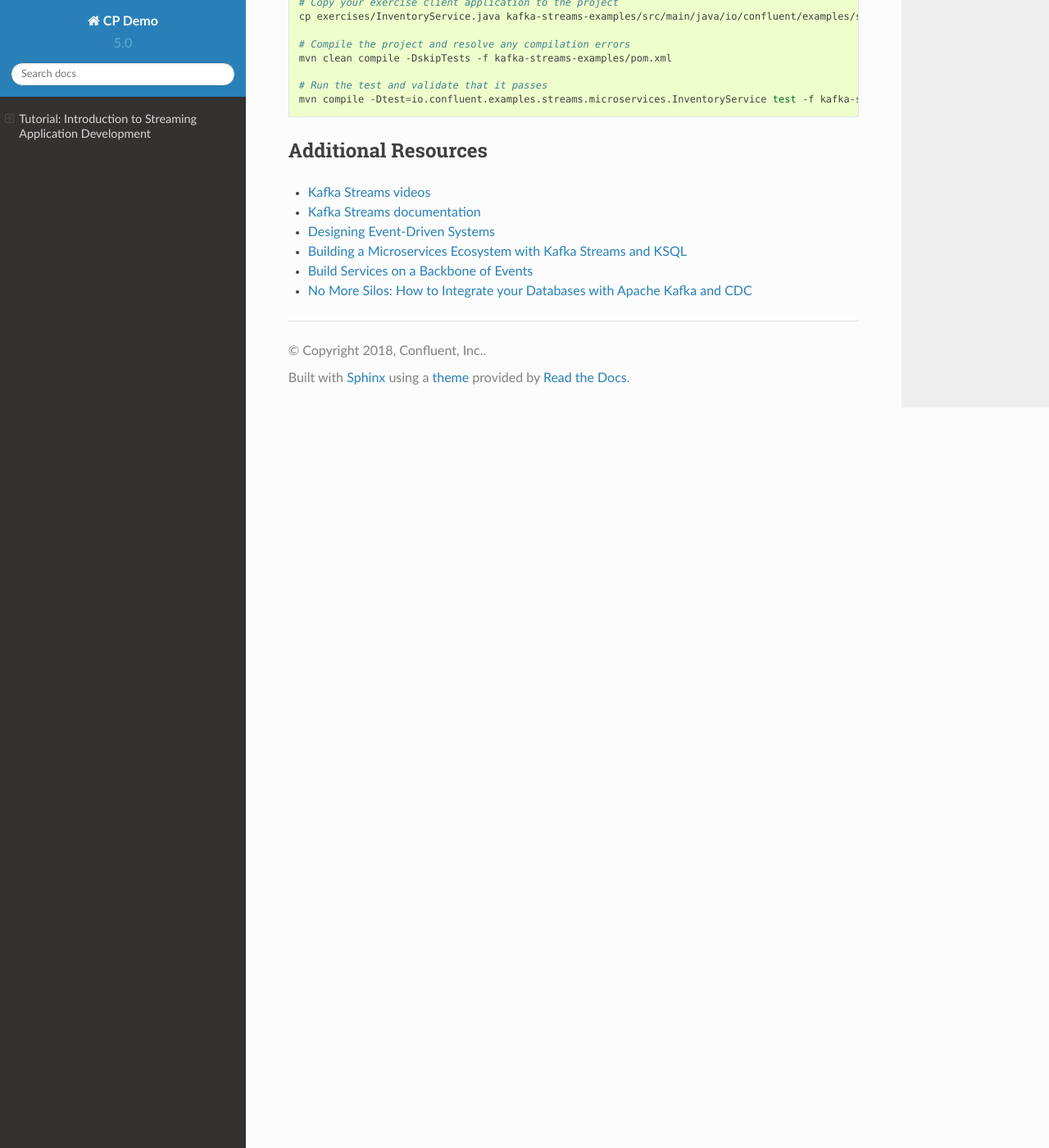
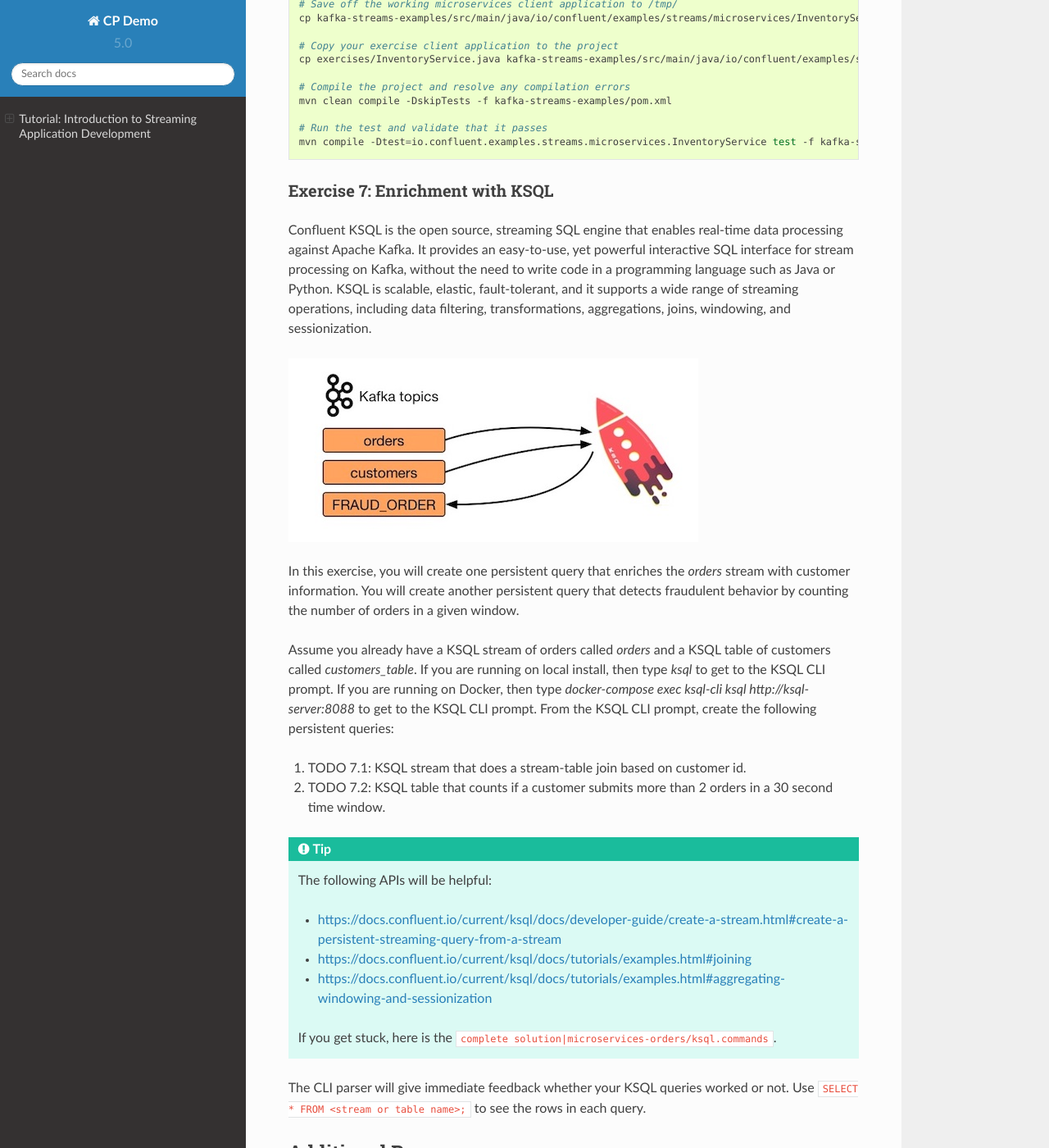
Before and after one commit to confluentinc/examples, a Sphinx documentation site: the page built from microservices-orders/docs/index.rst, in a window 1280 px wide and 1400 px high, scrolled down 17591 px. Shown: the whole window at 82% size. Built offline with Sphinx 7.4.7 and the Read the Docs theme 2.0.0, drawn with Linux system fonts in a browser that asks for light colours; cross-references to code outside the pages are shown as plain code; some of the changed text lies outside the part shown.

Commit message:
DEVX-534: add KSQL diagrams/explanations/exercises  to microservices-orders (#70)

```diff
--- a/microservices-orders/docs/index.rst
+++ b/microservices-orders/docs/index.rst
@@ -34,7 +35,11 @@
 
 The Orders Service also includes a blocking HTTP GET so that clients can read their own writes. In this way we bridge the synchronous, blocking paradigm of a Restful interface with the asynchronous, non-blocking processing performed server-side.
 
-Finally there is a simple service that sends emails and another that collates orders and makes them available in a search index using Elasticsearch.
+There is a simple service that sends emails and another that collates orders and makes them available in a search index using Elasticsearch.
+
+Finally, KSQL is running with persistent queries to enrich streams and to also check for fraudulent behavior.
+
+Here is a diagram of the microservices and the related Kafka topics.
 
 .. figure:: images/microservices-exercises-combined.jpg
     :alt: image
@@ -69,7 +74,7 @@
 
 * JDBC source connector: reads from a sqlite database that has a table of customers information and writes the data to a Kafka topic, using Connect transforms to add a key to each message
 * Elasticsearch sink connector: pushes data from a Kafka topic to Elasticsearch
-* KSQL: creates streams and tables and joins data from a STREAM of orders with a TABLE of customer data
+* KSQL: another variant of a fraud detection microservice
 
 +-------------------------------------+-----------------------+-------------------------+
 | Other Clients                       | Consumes From         | Produces To             |
@@ -155,6 +160,7 @@
 * Exercise 4: Filtering and Branching
 * Exercise 5: Stateful Operations
 * Exercise 6: State Stores
+* Exercise 7: Enrichment with KSQL
 
 For each exercise:
 
@@ -219,7 +225,7 @@
 
 5. If you are running |cpe| (local or Docker) you can see a lot more information in Confluent Control Center:
 
-   * `KSQL tab <http://localhost:9021/development/ksql/localhost%3A8088/streams>`__ : view KSQL streams and tables, and to create KSQL queries. Otherwise, run the KSQL CLI `ksql http://localhost:8088`. To get started, run the query `SELECT * FROM ORDERS;`
+   * `KSQL tab <http://localhost:9021/development/ksql/localhost%3A8088/streams>`__ : view KSQL streams and tables, and to create KSQL queries. Otherwise, run the KSQL CLI `ksql http://localhost:8088`. To get started, run the query ``SELECT * FROM ORDERS;``
    * `Kafka Connect tab <http://localhost:9021/management/connect/>`__ : view the JDCB source connector and Elasticsearch sink connector.
    * `Streams monitoring tab <http://localhost:9021/monitoring/streams>`__ : view the throughput and latency performance of the microservices
 
@@ -578,6 +584,42 @@
       mvn compile -Dtest=io.confluent.examples.streams.microservices.InventoryService test -f kafka-streams-examples/pom.xml
 
 
+Exercise 7: Enrichment with KSQL
+~~~~~~~~~~~~~~~~~~~~~~~~~~~~~~~~
+
+Confluent KSQL is the open source, streaming SQL engine that enables real-time data processing against Apache Kafka.
+It provides an easy-to-use, yet powerful interactive SQL interface for stream processing on Kafka, without the need to write code in a programming language such as Java or Python.
+KSQL is scalable, elastic, fault-tolerant, and it supports a wide range of streaming operations, including data filtering, transformations, aggregations, joins, windowing, and sessionization.
+
+.. figure:: images/microservices-exercise-7.jpg
+    :alt: image
+
+In this exercise, you will create one persistent query that enriches the `orders` stream with customer information.
+You will create another persistent query that detects fraudulent behavior by counting the number of orders in a given window.
+
+Assume you already have a KSQL stream of orders called `orders` and a KSQL table of customers called `customers_table`.
+If you are running on local install, then type `ksql` to get to the KSQL CLI prompt.
+If you are running on Docker, then type `docker-compose exec ksql-cli ksql http://ksql-server:8088` to get to the KSQL CLI prompt.
+From the KSQL CLI prompt, create the following persistent queries:
+
+#. TODO 7.1: KSQL stream that does a stream-table join based on customer id.
+#. TODO 7.2: KSQL table that counts if a customer submits more than 2 orders in a 30 second time window.
+
+.. tip::
+
+   The following APIs will be helpful:
+
+   * https://docs.confluent.io/current/ksql/docs/developer-guide/create-a-stream.html#create-a-persistent-streaming-query-from-a-stream
+   * https://docs.confluent.io/current/ksql/docs/tutorials/examples.html#joining
+   * https://docs.confluent.io/current/ksql/docs/tutorials/examples.html#aggregating-windowing-and-sessionization
+
+   If you get stuck, here is the :devx-examples:`complete solution|microservices-orders/ksql.commands`.
+
+The CLI parser will give immediate feedback whether your KSQL queries worked or not.
+Use ``SELECT * FROM <stream or table name>;`` to see the rows in each query.
+
+
+
 ====================
 Additional Resources
 ====================
```
Also changed, not shown: other parts of microservices-orders/docs/index.rst (+3 -2 lines), microservices-orders/docs/images/microservices-exercise-7.jpg (added), microservices-orders/docs/images/microservices-exercises-combined.jpg, 7 other files.
